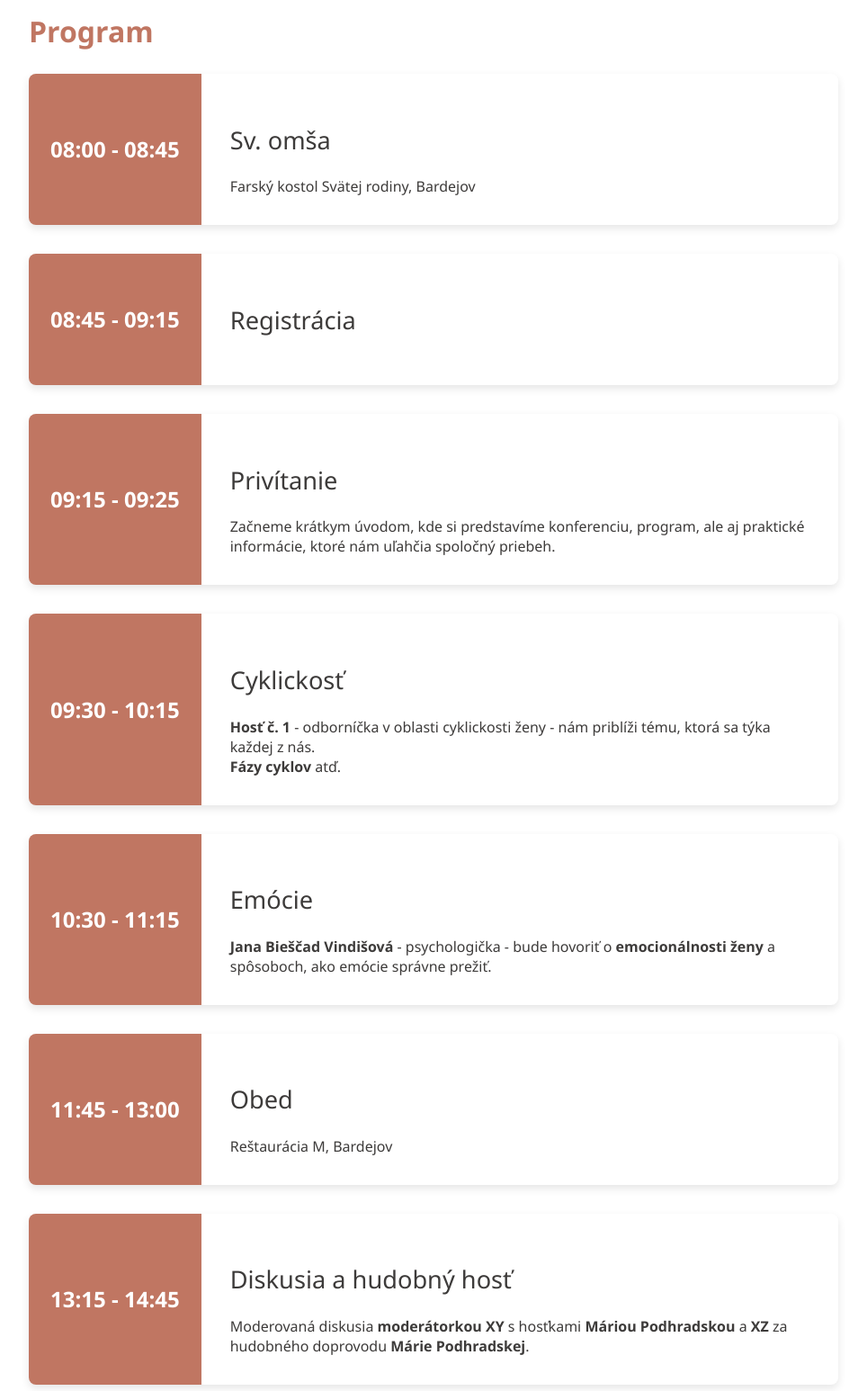
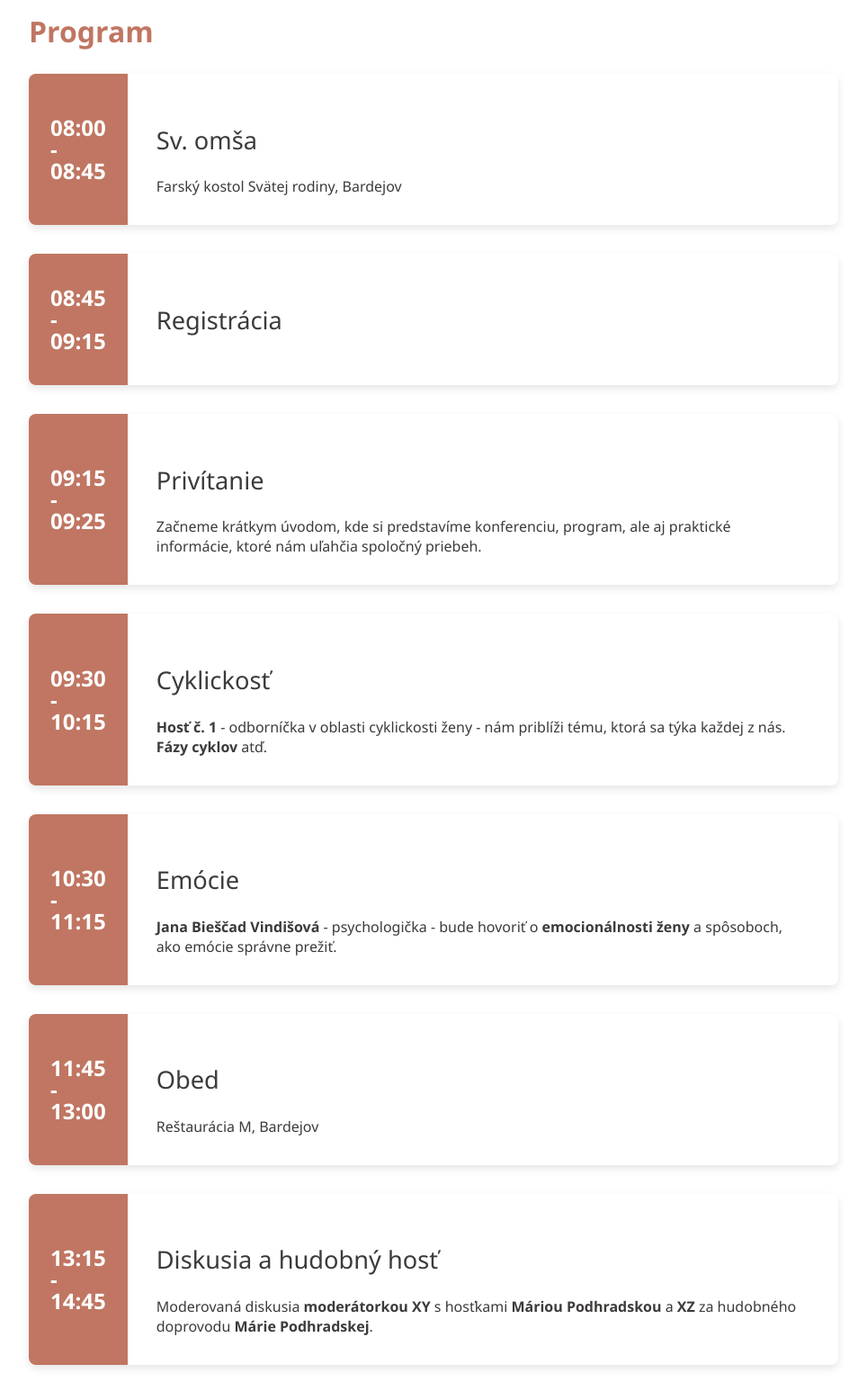
Before and after one commit to Monika123456/zk.github.io, a plain HTML site: page index.html in a window 1280 px wide. Shown: the part 1140-2686 px from the top of the page at 90% size, without its empty margins (158-1112 px from the left). Drawn offline with Linux system fonts and the light colour scheme.

Commit message:
Update index.html
cas

```diff
--- a/index.html
+++ b/index.html
@@ -40,7 +40,7 @@
 
   <div class="udalost-karta">
     <div class="udalost-cas">
-        <p class="cas">08:00 - 08:45</p>
+        <p class="cas">08:00</br>-</br>08:45</p>
     </div>
     <div class="udalost-nazov">
         <h2>Sv. omša</h2>
@@ -50,7 +50,7 @@
 
   <div class="udalost-karta">
     <div class="udalost-cas">
-        <p class="cas">08:45 - 09:15</p>
+        <p class="cas">08:45</br>-</br>09:15</p>
     </div>
     <div class="udalost-nazov">
         <h2>Registrácia</h2>
@@ -59,7 +59,7 @@
 
   <div class="udalost-karta">
     <div class="udalost-cas">
-        <p class="cas">09:15 - 09:25</p>
+        <p class="cas">09:15</br>-</br>09:25</p>
     </div>
     <div class="udalost-nazov">
         <h2>Privítanie</h2>
@@ -69,7 +69,7 @@
 
   <div class="udalost-karta">
     <div class="udalost-cas">
-        <p class="cas">09:30 - 10:15</p>
+        <p class="cas">09:30</br>-</br>10:15</p>
     </div>
     <div class="udalost-nazov">
         <h2>Cyklickosť</h2>
@@ -82,7 +82,7 @@
 
   <div class="udalost-karta">
     <div class="udalost-cas">
-        <p class="cas">10:30 - 11:15</p>
+        <p class="cas">10:30</br>-</br>11:15</p>
     </div>
     <div class="udalost-nazov">
         <h2>Emócie</h2>
@@ -94,7 +94,7 @@
 
   <div class="udalost-karta">
     <div class="udalost-cas">
-        <p class="cas">11:45 - 13:00</p>
+        <p class="cas">11:45</br>-</br>13:00</p>
     </div>
     <div class="udalost-nazov">
         <h2>Obed</h2>
@@ -106,7 +106,7 @@
 
   <div class="udalost-karta">
     <div class="udalost-cas">
-        <p class="cas">13:15 - 14:45</p>
+        <p class="cas">13:15</br>-</br>14:45</p>
     </div>
     <div class="udalost-nazov">
         <h2>Diskusia a hudobný hosť</h2>
@@ -116,7 +116,7 @@
 
   <div class="udalost-karta">
     <div class="udalost-cas">
-        <p class="cas">14:45 - 15:15</p>
+        <p class="cas">14:45</br>-</br>15:15</p>
     </div>
     <div class="udalost-nazov">
         <h2>Coffee & zákusok</h2>
@@ -128,7 +128,7 @@
 
   <div class="udalost-karta">
     <div class="udalost-cas">
-        <p class="cas">15:15 - 16:15</p>
+        <p class="cas">15:15</br>-</br>16:15</p>
     </div>
     <div class="udalost-nazov">
         <h2>Workshop č. 1</h2>
@@ -146,7 +146,7 @@
 
   <div class="udalost-karta">
     <div class="udalost-cas">
-        <p class="cas">16:30 - 17:30</p>
+        <p class="cas">16:30</br>-</br>17:30</p>
     </div>
     <div class="udalost-nazov">
         <h2>Workshop č. 2</h2>
@@ -164,7 +164,7 @@
 
   <div class="udalost-karta">
     <div class="udalost-cas">
-        <p class="cas">17:45 - 18:00</p>
+        <p class="cas">17:45</br>-</br>18:00</p>
     </div>
     <div class="udalost-nazov">
         <h2>Záver</h2>
```
